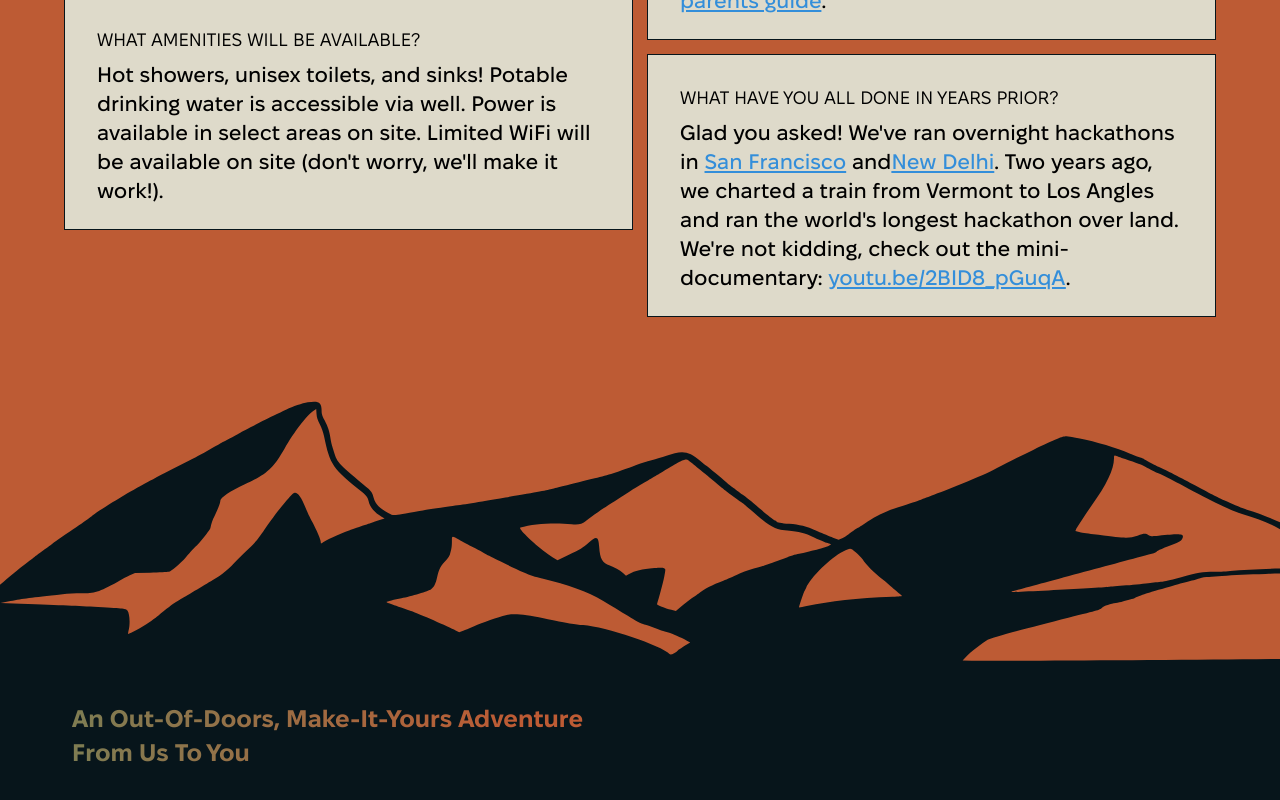
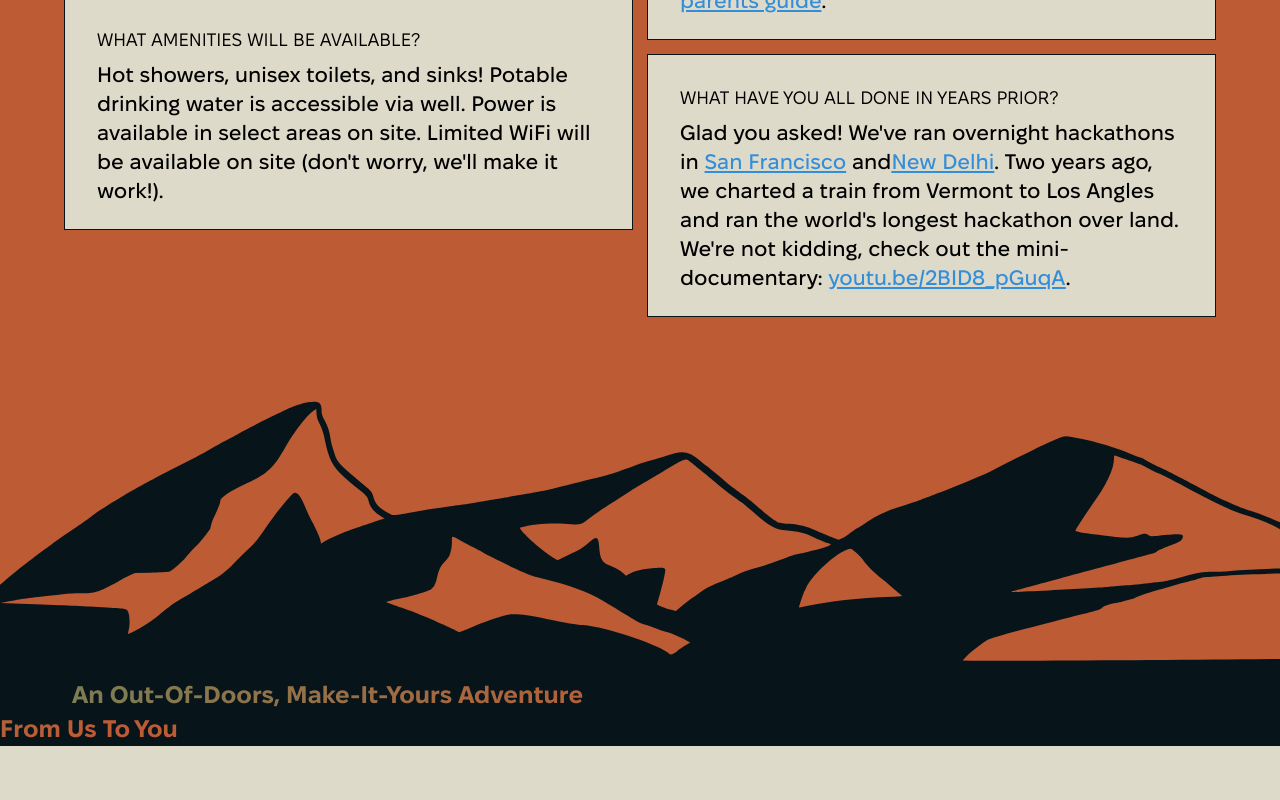
Before and after one commit to hackclub/www-outernet, a Next.js app: page / in a window 1280 px wide. Shown: the part 6837-7637 px from the top of the page. After the commit the page ends 7583 px from the top, so only its background shows below. Built offline with nearby package versions, Linux system fonts and the light colour scheme.

Commit message:
Update Footer.module.scss

```diff
--- a/components/Footer.module.scss
+++ b/components/Footer.module.scss
@@ -16,7 +16,7 @@
     background-clip: text;
     text-fill-color: transparent;
     display: inline;
-    float: left;
+    text-align: center;
     font-size: 1.5em;
     padding-left: 3em;
     padding-bottom: 0.5em;
```
